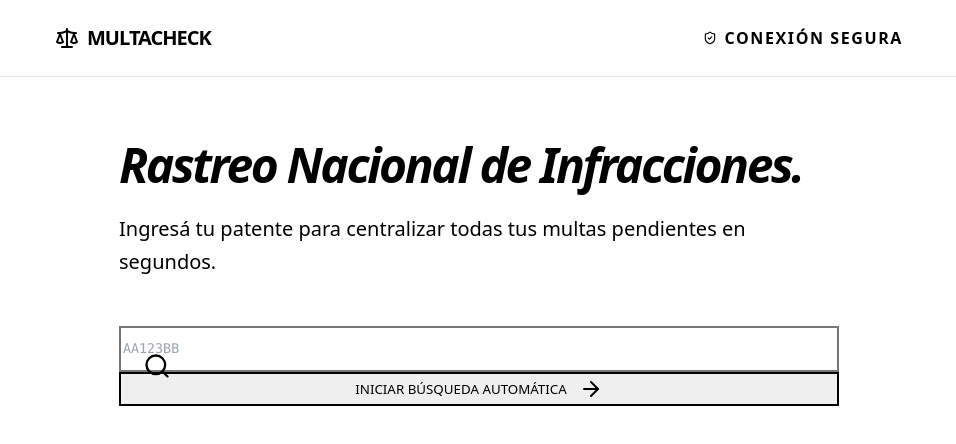
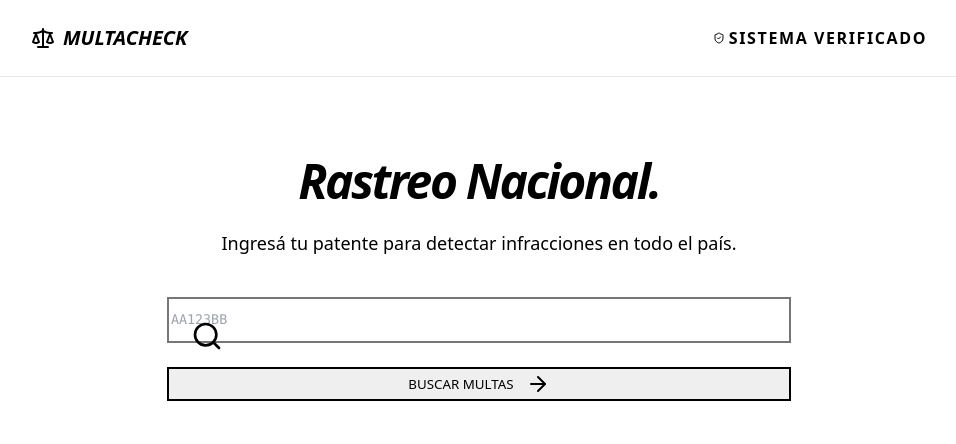
Before and after one commit to 2025ricardo1966-cyber/Multacheck, a Next.js app: page / in a window 1280 px wide. Shown: the top 444 px of the page, without its empty margins (161-1117 px from the left). Built offline with nearby package versions, Linux system fonts and the light colour scheme.

Commit message:
Update page.tsx

```diff
--- a/app/page.tsx
+++ b/app/page.tsx
@@ -1,182 +1,97 @@
 "use client";
-import React, { useState, useRef } from 'react';
-import { Scale, Loader2, CheckCircle2, Search, ArrowRight, Info, FileText, Download, ShieldCheck } from 'lucide-react';
+import React, { useState } from 'react';
+import { Scale, Loader2, CheckCircle2, Search, ArrowRight, Info, FileText, ShieldCheck } from 'lucide-react';
 
 export default function MultaCheck() {
-  const [step, setStep] = useState('input'); // input, searching, found, analyzing, result
+  const [step, setStep] = useState('input');
   const [patente, setPatente] = useState('');
   const [progressText, setProgressText] = useState('');
 
   const handleSearch = () => {
-    if (!patente || patente.length < 6) return alert("Por favor, ingresá una patente válida.");
+    if (!patente || patente.length < 6) return alert("Ingresá una patente válida");
     setStep('searching');
-
-    const searchSteps = [
-      "Iniciando rastreo nacional...",
-      "Cruzando datos CABA y PBA...",
-      "Sincronizando con Córdoba y Santa Fe...",
-      "Finalizando barrido ANSV..."
-    ];
-
-    searchSteps.forEach((text, i) => {
-      setTimeout(() => setProgressText(text), i * 900);
-    });
-    setTimeout(() => setStep('found'), 3800);
-  };
-
-  const handleAutoAnalysis = () => {
-    setStep('analyzing');
-    const analysisSteps = [
-      "Evaluando normativa 24.449...",
-      "Verificando cinemómetros...",
-      "Calculando viabilidad técnica..."
-    ];
-
-    analysisSteps.forEach((text, i) => {
-      setTimeout(() => setProgressText(text), i * 1100);
-    });
-    setTimeout(() => setStep('result'), 3500);
+    const steps = ["Iniciando rastreo nacional...", "Cruzando bases de datos...", "Finalizando barrido..."];
+    steps.forEach((text, i) => setTimeout(() => setProgressText(text), i * 1000));
+    setTimeout(() => setStep('found'), 3500);
   };
 
   return (
     <div className="min-h-screen bg-white text-slate-900 font-sans">
       <style jsx global>{`
         @import url('https://cdn.jsdelivr.net/npm/tailwindcss@2.2.19/dist/tailwind.min.css');
-        @keyframes progress { 0% { width: 0%; } 100% { width: 100%; } }
-        .animate-progress-bar { animation: progress 3.5s linear forwards; }
       `}</style>
 
-      {/* Header Minimalista */}
-      <nav className="border-b border-slate-100 py-6">
-        <div className="max-w-4xl mx-auto px-6 flex justify-between items-center">
+      <nav className="border-b border-slate-100 py-6 px-6">
+        <div className="max-w-4xl mx-auto flex justify-between items-center">
           <div className="flex items-center gap-2">
             <Scale className="text-slate-900 w-6 h-6" />
-            <span className="text-xl font-black tracking-tighter uppercase">MultaCheck</span>
+            <span className="text-xl font-black uppercase italic">MultaCheck</span>
           </div>
-          <div className="flex items-center gap-2 text-[10px] font-bold text-slate-400 uppercase tracking-widest">
-            <ShieldCheck size={14} className="text-emerald-500" /> Conexión Segura
+          <div className="text-[10px] font-bold text-slate-400 uppercase tracking-widest flex items-center gap-1">
+            <ShieldCheck size={12} className="text-emerald-500" /> Sistema Verificado
           </div>
         </div>
       </nav>
 
-      <main className="max-w-3xl mx-auto pt-16 px-6 pb-20">
+      <main className="max-w-2xl mx-auto pt-20 px-6">
+        {step === 'input' && (
+          <div className="text-center animate-in fade-in duration-700">
+            <h1 className="text-5xl font-black mb-6 tracking-tighter italic">Rastreo Nacional.</h1>
+            <p className="text-slate-500 text-lg mb-10 font-medium">Ingresá tu patente para detectar infracciones en todo el país.</p>
 
-        {/* PASO 1: LA MAGIA COMIENZA AQUÍ */}
-        {step === 'input' && (
-          <div className="animate-in fade-in slide-in-from-bottom-4 duration-700">
-            <div className="mb-12">
-              <h1 className="text-5xl font-black text-slate-900 mb-6 tracking-tighter leading-none italic">
-                Rastreo Nacional de Infracciones.
-              </h1>
-              <p className="text-xl text-slate-500 font-medium leading-relaxed">
-                Ingresá tu patente para centralizar todas tus multas pendientes en segundos.
-              </p>
-            </div>
-
-            <div className="relative group">
-              <div className="absolute inset-y-0 left-0 pl-6 flex items-center pointer-events-none">
-                <Search className="h-7 w-7 text-slate-300 group-focus-within:text-slate-900 transition-colors" />
-              </div>
+            <div className="relative mb-6">
+              <Search className="absolute left-6 top-1/2 -translate-y-1/2 text-slate-300 w-8 h-8" />
               <input
                 type="text"
                 placeholder="AA123BB"
-                className="w-full pl-16 p-8 bg-slate-50 border-2 border-slate-100 rounded-3xl font-mono text-4xl uppercase focus:bg-white focus:border-slate-900 transition-all outline-none shadow-sm"
+                className="w-full pl-16 p-8 bg-slate-50 border-2 border-slate-100 rounded-[32px] font-mono text-4xl uppercase focus:border-slate-900 transition-all outline-none"
                 value={patente}
                 onChange={(e) => setPatente(e.target.value)}
-                onKeyPress={(e) => e.key === 'Enter' && handleSearch()}
               />
-              <button
-                onClick={handleSearch}
-                className="w-full mt-6 bg-slate-900 text-white py-6 rounded-3xl font-black text-xl hover:bg-black transition-all shadow-2xl uppercase italic tracking-tighter flex items-center justify-center gap-3"
-              >
-                Iniciar Búsqueda Automática <ArrowRight size={24} />
+            </div>
+            <button onClick={handleSearch} className="w-full bg-slate-900 text-white py-6 rounded-[32px] font-black text-xl hover:bg-black transition-all shadow-2xl flex items-center justify-center gap-3 italic">
+              BUSCAR MULTAS <ArrowRight />
+            </button>
+          </div>
+        )}
+
+        {step === 'searching' && (
+          <div className="text-center py-20">
+            <Loader2 className="h-16 w-16 text-slate-900 mx-auto animate-spin mb-6" />
+            <h3 className="text-2xl font-black text-slate-800 uppercase italic">{progressText}</h3>
+          </div>
+        )}
+
+        {step === 'found' && (
+          <div className="bg-slate-900 text-white p-10 rounded-[40px] shadow-2xl animate-in zoom-in duration-500">
+            <h2 className="text-3xl font-black mb-6 italic">Infracción Detectada.</h2>
+            <div className="border-y border-white/10 py-6 mb-8 text-left">
+              <p className="text-slate-500 text-[10px] font-bold uppercase mb-1">Patente</p>
+              <p className="text-3xl font-mono uppercase">{patente}</p>
+            </div>
+            <p className="text-slate-400 mb-8 font-medium">¿Deseas iniciar la evaluación técnica de viabilidad legal para esta acta?</p>
+            <button onClick={() => setStep('result')} className="w-full bg-white text-slate-900 py-6 rounded-[32px] font-black text-xl italic uppercase">
+              Sí, Evaluar ahora
+            </button>
+          </div>
+        )}
+
+        {step === 'result' && (
+          <div className="animate-in slide-in-from-bottom duration-700">
+            <div className="bg-white p-10 rounded-[40px] shadow-2xl border border-slate-100">
+              <div className="flex items-center gap-3 mb-6">
+                <CheckCircle2 className="text-emerald-500 w-10 h-10" />
+                <h2 className="text-3xl font-black uppercase italic tracking-tighter">Viabilidad: Alta</h2>
+              </div>
+              <p className="text-slate-500 text-lg italic border-l-4 border-slate-900 pl-6 mb-10">
+                "Se detectó una falla técnica en el acta que permite fundamentar un descargo administrativo."
+              </p>
+              <button className="w-full bg-slate-900 text-white py-6 rounded-3xl font-black flex items-center justify-center gap-2 uppercase italic">
+                <FileText /> Generar Escrito de Defensa
               </button>
             </div>
           </div>
         )}
-
-        {/* PASO 2: BUSCANDO EN TODO EL PAÍS */}
-        {step === 'searching' && (
-          <div className="text-center py-20 space-y-8 animate-pulse">
-            <Loader2 className="h-20 w-20 text-slate-900 mx-auto animate-spin" />
-            <div className="space-y-2">
-              <h3 className="text-2xl font-black text-slate-800 uppercase italic tracking-tight">{progressText}</h3>
-              <p className="text-slate-400 font-bold text-xs uppercase tracking-[0.2em]">No cierres esta ventana</p>
-            </div>
-          </div>
-        )}
-
-        {/* PASO 3: EL SEMÁFORO - DETECCIÓN Y AUTORIZACIÓN */}
-        {step === 'found' && (
-          <div className="animate-in zoom-in duration-500">
-            <div className="bg-slate-900 text-white p-10 rounded-[40px] shadow-2xl relative overflow-hidden">
-               <div className="relative z-10">
-                 <div className="inline-flex items-center gap-2 px-4 py-1.5 rounded-full bg-amber-400 text-slate-900 text-[10px] font-black mb-6 uppercase tracking-widest">
-                   <Info size={14} /> Registro Detectado
-                 </div>
-                 <h2 className="text-4xl font-black mb-6 italic leading-none">Hemos encontrado una infracción pendiente.</h2>
-
-                 <div className="grid grid-cols-2 gap-8 mb-10 border-y border-white/10 py-8">
-                    <div><p className="text-slate-500 uppercase text-[10px] font-bold mb-1">Dominio</p><p className="text-2xl font-mono">{patente.toUpperCase()}</p></div>
-                    <div><p className="text-slate-500 uppercase text-[10px] font-bold mb-1">Jurisdicción</p><p className="text-2xl font-black italic uppercase">CABA / Nacional</p></div>
-                 </div>
-
-                 <p className="text-slate-400 mb-10 text-lg font-medium">
-                   ¿Estás dispuesto a realizar una evaluación técnica para verificar si el acta cumple con los requisitos legales de la Ley 24.449?
-                 </p>
-
-                 <button
-                  onClick={handleAutoAnalysis}
-                  className="w-full bg-white text-slate-900 font-black py-6 rounded-3xl text-xl hover:bg-slate-100 transition-all flex items-center justify-center gap-3 uppercase italic"
-                 >
-                   Sí, iniciar evaluación técnica <ArrowRight />
-                 </button>
-                 <button onClick={() => setStep('input')} className="w-full mt-4 text-white/40 font-bold text-xs uppercase hover:text-white transition-colors">Cancelar</button>
-               </div>
-            </div>
-          </div>
-        )}
-
-        {/* PASO 4: ANALIZANDO (MOMENTO TÉCNICO) */}
-        {step === 'analyzing' && (
-          <div className="text-center py-20 space-y-8">
-            <Loader2 className="h-16 w-16 text-slate-300 mx-auto animate-spin" />
-            <h3 className="text-xl font-black text-slate-400 uppercase tracking-widest italic">{progressText}</h3>
-            <div className="max-w-xs mx-auto h-1 bg-slate-100 rounded-full overflow-hidden">
-                <div className="bg-slate-900 h-full animate-progress-bar"></div>
-            </div>
-          </div>
-        )}
-
-        {/* PASO 5: RESULTADO FINAL (DESPUÉS DEL SEMÁFORO) */}
-        {step === 'result' && (
-          <div className="space-y-6 animate-in slide-in-from-bottom duration-700">
-             <div className="bg-white p-12 rounded-[40px] shadow-2xl border border-slate-100">
-                <div className="flex items-center gap-4 mb-6">
-                  <div className="bg-emerald-100 p-3 rounded-2xl"><CheckCircle2 className="text-emerald-600 w-8 h-8" /></div>
-                  <h2 className="text-4xl font-black text-slate-900 uppercase tracking-tighter italic">Viabilidad Técnica: ALTA</h2>
-                </div>
-                <p className="text-slate-500 text-xl leading-relaxed font-medium italic border-l-4 border-slate-900 pl-6 mb-10">
-                  "El acta presenta una inconsistencia en la calibración del dispositivo emisor. Existe fundamento técnico para una revisión administrativa."
-                </p>
-
-                <div className="bg-slate-900 p-8 rounded-3xl text-white flex flex-col md:flex-row justify-between items-center gap-6">
-                  <div className="text-center md:text-left">
-                    <h3 className="text-2xl font-black uppercase italic tracking-tight">Obtener Asistencia</h3>
-                    <p className="text-slate-400 text-sm">Descargá el borrador técnico para tu defensa.</p>
-                  </div>
-                  <button className="bg-white text-slate-900 px-8 py-4 rounded-2xl font-black uppercase hover:bg-slate-100 transition-all flex items-center gap-2">
-                    <FileText size={18} /> Generar Escrito
-                  </button>
-                </div>
-             </div>
-
-             <p className="text-[10px] text-slate-300 text-center leading-relaxed font-bold uppercase tracking-widest px-10">
-               Nota: Este informe provee asistencia técnica-administrativa. La resolución final depende de la autoridad de juzgamiento competente.
-             </p>
-          </div>
-        )}
-
       </main>
     </div>
   );
```
